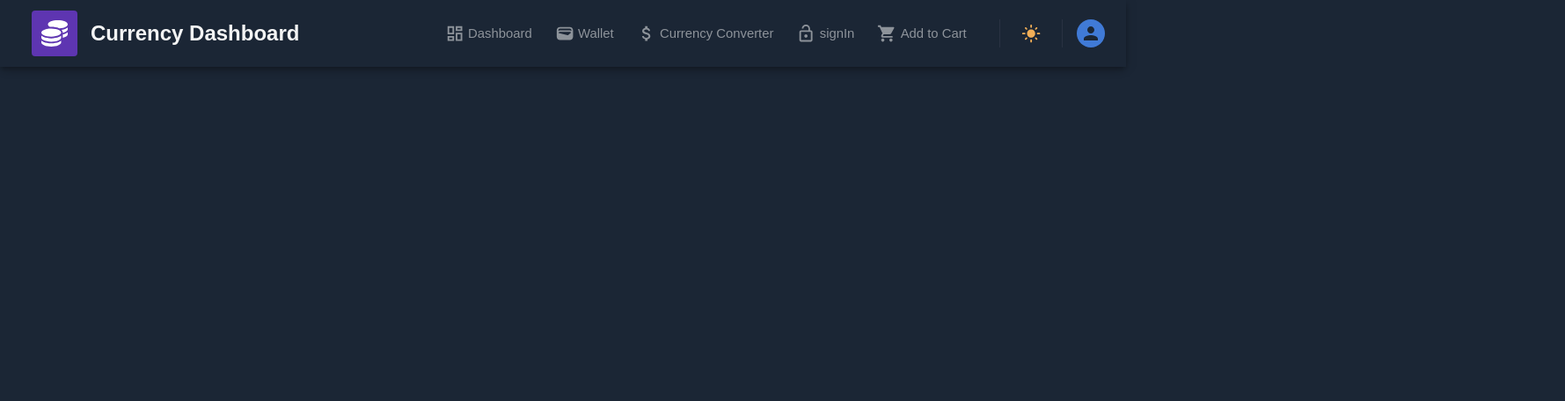
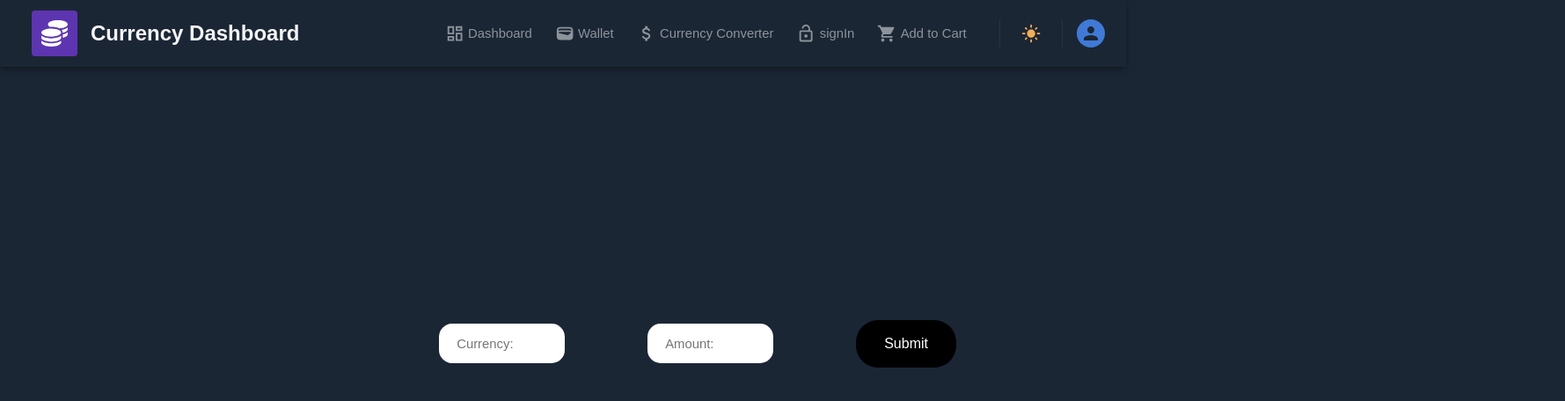
Before and after one commit to CodingMaster612/CapstoneReactJsFrontend-PRO, a React (Create React App) app: page /cart in a window 1280 px wide. Shown: the top 456 px of the page at 88% size, 1779 px wide, since content can reach past the window. Built offline with nearby package versions, Linux system fonts and the light colour scheme.

Commit message:
added cart

```diff
--- a/src/components/pages/cart.js
+++ b/src/components/pages/cart.js
@@ -1,10 +1,22 @@
 import React from 'react'
-
+import Cart from '../../components/reusables/Cart'
 export default function cart() {
     return (
         <div>
+            <header style={HeaderStyle}>
+            <Cart/>
+            </header>
+        </div>
+
+    )
+}
+const HeaderStyle = {
+    width: "100%",
+    height: "100vh",
+    // background: `url(${BackgroundImage})`,
+    backgroundPosition: "center",
+    backgroundRepeat: "no-repeat",
+    backgroundSize: "cover",
 
 
-        </div>
-    )
 }
--- a/src/components/reusables/Cart.js
+++ b/src/components/reusables/Cart.js
@@ -1,15 +1,71 @@
-import React from 'react'
+import React, {useState} from 'react'
+import axios from 'axios'
+import '../../css/Cart.css'
+
+
+
+function Cart() {
+    const [cart, setCart] = useState({
+      currency: "",
+      amount: ""
+
+     })
+
+
+     const changeHandler = (event) => {
+        const name = event.target.name
+        const value = event.target.value
+        const tempCart = { ...cart }
+        tempCart[name] = value
+        setCart(tempCart)
+     }
+
+     const submitHandler = () => {
+
+
+
+        axios.post("http://localhost:8081/cart/addToCart", cart)
+           .then((response) => {
+
+
+
+              localStorage.setItem("Cart-Credentials", JSON.stringify(cart))
+
+
+              console.log(response.data)
+
+              alert("Cart created successfully")
+           }).catch((e) => {
+              console.log(e)
+           })
+
+     }
 
 
 
 
-function Cart() {
+
+
+
+
     return (
 
 
-<div>
+<div className="input-wrapper">
+         <div className="input-group">
 
-</div>
+            <div className="currency-input">
+               <input placeholder="Currency: " type="text" onChange={changeHandler} name="currency" value={cart.currency} />
+            </div>
+            <div className="amount-input">
+               <input placeholder="Amount: " type="text" onChange={changeHandler} name="amount" value={cart.amount} />
+            </div>
+
+            <div className="btn-position">
+               <button className="btn-size" onClick={submitHandler}>Submit</button>
+            </div>
+         </div>
+      </div>
 
     )
 }
--- /dev/null
+++ b/src/css/Cart.css
@@ -0,0 +1,54 @@
+.input-wrapper{
+    position: relative;
+    left: 39%;
+    top: 300px;
+}
+.input-group input[type=text] {
+    width: 60%;
+    padding: 12px 20px;
+    margin: 8px 0;
+    box-sizing: border-box;
+    height: 45px;
+    border-radius: 15px;
+    background-color: white;
+  }
+  .btn-position{
+    /* position: relative;
+    left: 4%;
+    top: 50px; */
+    margin: auto;
+
+display: block;
+
+
+  }
+
+  .btn-size{
+    background-color: black; /* Green */
+  border: none;
+  color: white;
+  padding: 15px 32px;
+  text-align: center;
+  text-decoration: none;
+  display: inline-block;
+  font-size: 16px;
+  border-radius: 25px;;
+
+  }
+.currency-input input{
+    /* position: relative;
+    top: 100px; */
+    margin: auto;
+
+display: block;
+color: black
+}
+.amount-input input{
+    /* position: relative;
+    top: 200px;
+    left: -99%; */
+    margin: auto;
+
+display: block;
+color:black
+}
```
Also changed, not shown: src/text.txt.
